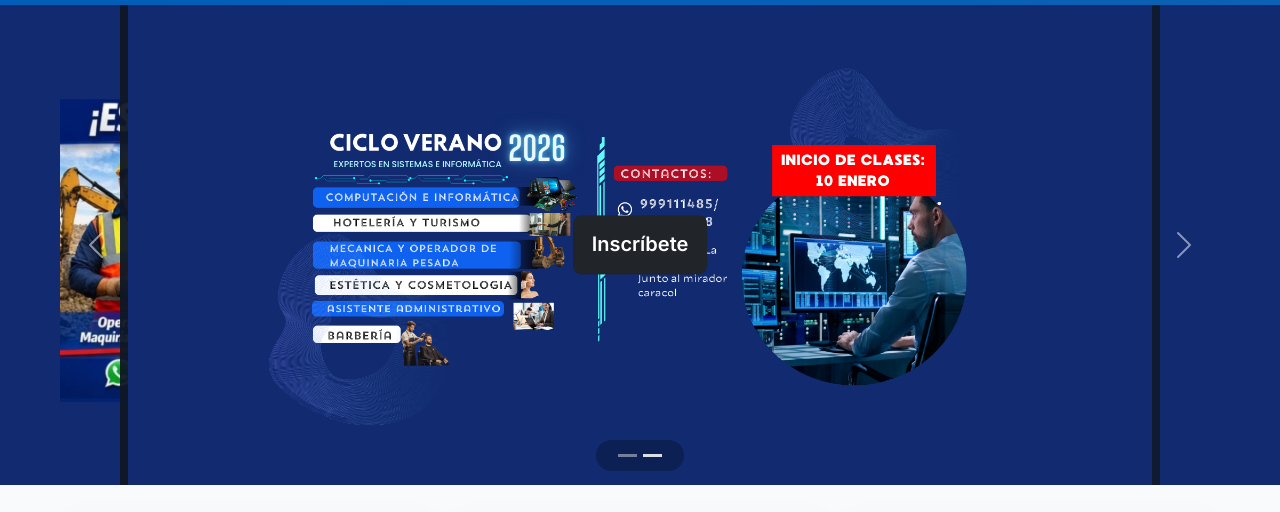
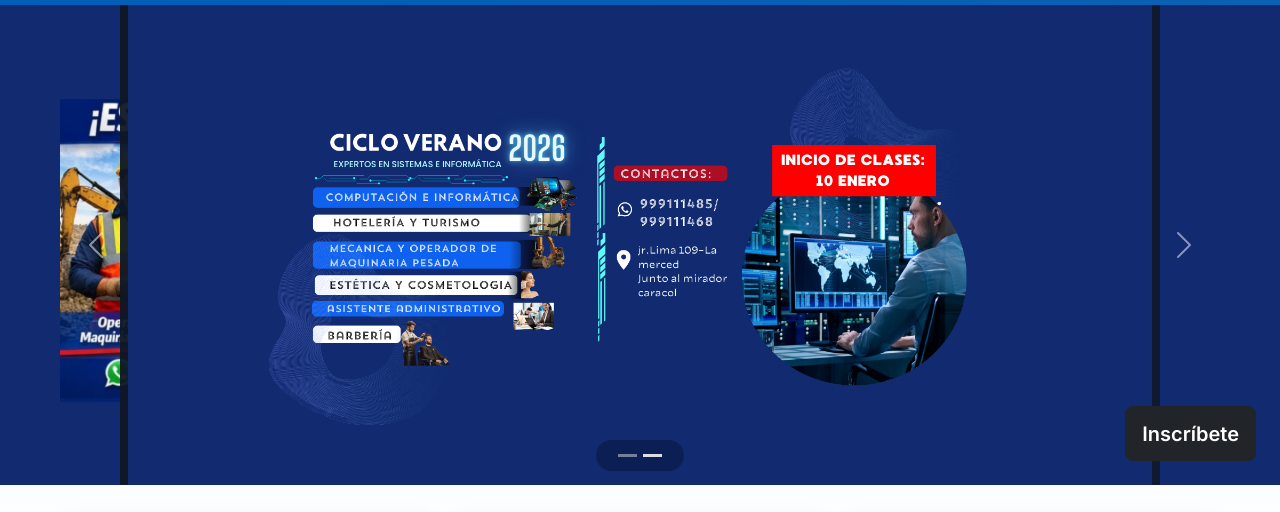
Before and after one commit to kristelxd/COMPUTRON, a plain HTML site: page index.html in a window 1280 px wide. Both pictures are taken after a click on the link "CETPRO COMPUTRON". Shown: the part 70-582 px from the top of the page. Drawn offline with nearby package versions, Linux system fonts and the light colour scheme.

Commit message:
Update index.html
cambio 7

```diff
--- a/index.html
+++ b/index.html
@@ -25,6 +25,7 @@
       --max-width: 1180px;
     }
     *{box-sizing:border-box}
+    html,body{height:100%}
     body{
       font-family: 'Inter', system-ui, -apple-system, "Segoe UI", Roboto, "Helvetica Neue", Arial;
       color:#122028;
@@ -43,37 +44,59 @@
     /* CAROUSEL (hero) */
     .carousel-full{
       width:100%;
-      --hero-height: clamp(420px, 60vh, 760px); /* más altura para menor recorte */
+      --hero-height: clamp(420px, 60vh, 760px);
       position:relative;
       background:#0f1724;
     }
-    .carousel-full .carousel-item{ height:var(--hero-height); display:flex; align-items:center; justify-content:center; }
-    .carousel-full .carousel-item > img{ width:100%; height:100%; object-fit:cover; display:block; }
+    .carousel-full .carousel-item{
+      position: relative;
+      overflow: hidden;
+      height: var(--hero-height);
+      display:flex;
+      align-items:center;
+      justify-content:center;
+      z-index:0;
+      transition: transform .6s ease;
+    }
+    .carousel-full .carousel-item.active{ z-index:2; }
 
-    /* vertical-slide: evitar recorte del diseño vertical (centra y contiene) */
+    /* imagen por defecto (horizontal) */
+    .carousel-full .carousel-item > img{
+      width:100%;
+      height:100%;
+      object-fit:cover;
+      display:block;
+    }
+
+    /* slide vertical: contener y centrar la imagen, evitar recorte del diseño vertical */
     .carousel-full .vertical-slide > img{
-      object-fit:contain;      /* evita recorte del diseño vertical */
+      object-fit:contain;
       width:auto;
       max-width:100%;
       height:100%;
       display:block;
       margin-left:auto;
       margin-right:auto;
+      padding:0 8px;
       background: linear-gradient(90deg, rgba(15,23,36,0.95), rgba(15,23,36,0.85));
-      padding:0 8px;
     }
 
-    /* CTA sobre slide vertical */
-    .banner-cta{
-      position:absolute; left:50%; top:50%; transform:translate(-50%,-50%);
-      z-index:6; display:flex; gap:.6rem; align-items:center; justify-content:center;
+    /* CTA posicionado abajo-derecha dentro de la slide */
+    .banner-cta {
+      position: absolute;
+      right: 24px;
+      bottom: 24px;
+      z-index: 3;
+      display: flex;
+      gap: .5rem;
+      align-items: center;
     }
-    .banner-cta .btn{ padding:.85rem 1.1rem; font-weight:600; border-radius:8px; }
+    .banner-cta .btn { padding:.7rem 1rem; font-weight:600; border-radius:8px; }
 
-    /* Indicators style */
+    /* indicadores */
     .carousel-indicators [data-bs-target]{ background-color: rgba(255,255,255,0.85); }
 
-    /* cards grid */
+    /* layout de contenido */
     .cards-grid{ max-width:var(--max-width); margin:30px auto; display:grid; grid-template-columns:repeat(auto-fit,minmax(300px,1fr)); gap:20px; padding:0 14px 14px; }
     .spec-card{ border-radius:var(--card-radius); overflow:hidden; background:#fff; transition:transform .25s ease,box-shadow .25s ease; box-shadow:0 8px 30px rgba(3,24,78,0.06); display:flex; flex-direction:column; }
     .spec-card:hover{ transform:translateY(-10px); box-shadow:0 30px 60px rgba(3,24,78,0.08); }
@@ -87,7 +110,7 @@
     #mallas .card{ border-radius:12px; box-shadow:0 8px 20px rgba(3,24,78,0.04); }
     .sede-card{ border-radius:12px; padding:14px; background:#fff; box-shadow:0 10px 30px rgba(3,24,78,0.04); }
 
-    /* CTA floating & whatsapp */
+    /* floating CTA & whatsapp */
     .floating-cta{ position:fixed; right:18px; bottom:18px; z-index:1100; border-radius:999px; display:flex; gap:.6rem; align-items:center; padding:10px 14px; background:linear-gradient(90deg,var(--brand-red),#e23a45); color:white; box-shadow:0 20px 50px rgba(215,38,61,0.18); text-decoration:none; font-weight:600; }
     .whatsapp-fab{ position:fixed; right:18px; bottom:86px; z-index:1100; background:#25D366; color:white; width:56px; height:56px; border-radius:50%; display:flex; align-items:center; justify-content:center; box-shadow:0 16px 36px rgba(0,0,0,0.12); text-decoration:none; }
 
@@ -95,7 +118,7 @@
 
     @media(max-width:980px){
       .carousel-full{ --hero-height: clamp(320px, 50vh, 520px); }
-      .banner-cta{ transform:translate(-50%,-45%); }
+      .banner-cta{ right:12px; bottom:12px; }
     }
   </style>
 </head>
@@ -126,19 +149,19 @@
     </div>
   </nav>
 
-  <!-- CAROUSEL FULL-WIDTH: 2 banners a 5s -->
+  <!-- CAROUSEL CORREGIDO: 2 banners, rotación 5s, CTA abajo-derecha en slide 2 -->
   <div id="homeCarousel" class="carousel slide carousel-full" data-bs-ride="carousel" data-bs-interval="5000" aria-label="Banner rotativo">
     <div class="carousel-inner">
-      <!-- Slide 1: horizontal -->
+      <!-- slide 1 horizontal -->
       <div class="carousel-item active">
         <img src="img/banner-horizontal.png" alt="Banner principal COMPUTRON" loading="lazy">
       </div>
 
-      <!-- Slide 2: vertical (centrado, no recorta diseño) -->
+      <!-- slide 2 vertical con CTA abajo-derecha -->
       <div class="carousel-item vertical-slide">
         <img src="img/banner-vertical.png" alt="Banner secundario COMPUTRON" loading="lazy">
-        <div class="banner-cta" aria-hidden="false">
-          <!-- CTA abre WhatsApp directamente -->
+        <div class="banner-cta" aria-hidden="true">
+          <!-- CTA abre WhatsApp -->
           <a href="https://wa.me/51999111468" class="btn btn-dark btn-lg" aria-label="Inscríbete por WhatsApp">Inscríbete</a>
         </div>
       </div>
@@ -296,14 +319,8 @@
   <section id="faq" class="container" style="max-width:var(--max-width); margin-top:34px;">
     <h2>Preguntas frecuentes (FAQ)</h2>
     <div class="row g-3 mt-2">
-      <div class="col-md-6">
-        <div class="card p-3"><h6>¿Cómo me inscribo?</h6><p class="text-muted">Envíanos un mensaje por WhatsApp indicando especialidad, sede y modalidad. Nuestro equipo le indicará pasos para matrícula y documentos.</p></div>
-        <div class="card p-3 mt-2"><h6>¿Qué modalidades ofrecen?</h6><p class="text-muted">Vacacional, Modular (6 meses, 1 clase semanal) y Anual. Elige según disponibilidad.</p></div>
-      </div>
-      <div class="col-md-6">
-        <div class="card p-3"><h6>¿Tienen prácticas o convenios?</h6><p class="text-muted">Sí. Coordinamos prácticas con empresas locales y redes de servicio para facilitar la inserción laboral.</p></div>
-        <div class="card p-3 mt-2"><h6>¿Qué documentos necesito?</h6><p class="text-muted">DNI, comprobante de pago (según modalidad) y fotografía reciente. El formulario de inscripción se envía vía WhatsApp.</p></div>
-      </div>
+      <div class="col-md-6"><div class="card p-3"><h6>¿Cómo me inscribo?</h6><p class="text-muted">Envíanos un mensaje por WhatsApp indicando especialidad, sede y modalidad. Nuestro equipo le indicará pasos para matrícula y documentos.</p></div><div class="card p-3 mt-2"><h6>¿Qué modalidades ofrecen?</h6><p class="text-muted">Vacacional, Modular (6 meses, 1 clase semanal) y Anual. Elige según disponibilidad.</p></div></div>
+      <div class="col-md-6"><div class="card p-3"><h6>¿Tienen prácticas o convenios?</h6><p class="text-muted">Sí. Coordinamos prácticas con empresas locales y redes de servicio para facilitar la inserción laboral.</p></div><div class="card p-3 mt-2"><h6>¿Qué documentos necesito?</h6><p class="text-muted">DNI, comprobante de pago (según modalidad) y fotografía reciente. El formulario de inscripción se envía vía WhatsApp.</p></div></div>
     </div>
   </section>
 
@@ -365,19 +382,28 @@
       });
     });
 
-    // Mostrar/ocultar CTA en slide 2
+    // Controlar visibilidad CTA: aparece solo cuando el slide vertical (índice 1) está activo
     (function(){
       const carouselEl = document.getElementById('homeCarousel');
+      const overlay = carouselEl.querySelector('.banner-cta');
+
+      if(!overlay) return;
+
+      // Estado inicial
+      const activeIdx = Array.from(carouselEl.querySelectorAll('.carousel-item')).findIndex(it => it.classList.contains('active'));
+      overlay.style.opacity = (activeIdx === 1) ? '1' : '0';
+      overlay.style.transition = 'all .28s ease';
+      overlay.style.transform = (activeIdx === 1) ? 'translate(0,0) scale(1)' : 'translate(0,0) scale(.98)';
+
       carouselEl.addEventListener('slid.bs.carousel', function(event){
-        const overlay = document.querySelector('.banner-cta');
-        if(!overlay) return;
-        overlay.style.opacity = (event.to === 1) ? '1' : '0';
-        overlay.style.transform = (event.to === 1) ? 'translate(-50%, -50%) scale(1)' : 'translate(-50%, -50%) scale(.98)';
-        overlay.style.transition = 'all .28s ease';
-      });
-      document.addEventListener('DOMContentLoaded', ()=>{
-        const overlay = document.querySelector('.banner-cta');
-        if(overlay){ overlay.style.opacity = '0'; overlay.style.transition = 'all .28s ease'; }
+        // event.to -> índice actual (0 o 1)
+        if(event.to === 1){
+          overlay.style.opacity = '1';
+          overlay.style.transform = 'translate(0,0) scale(1)';
+        } else {
+          overlay.style.opacity = '0';
+          overlay.style.transform = 'translate(0,0) scale(.98)';
+        }
       });
     })();
   </script>
```
